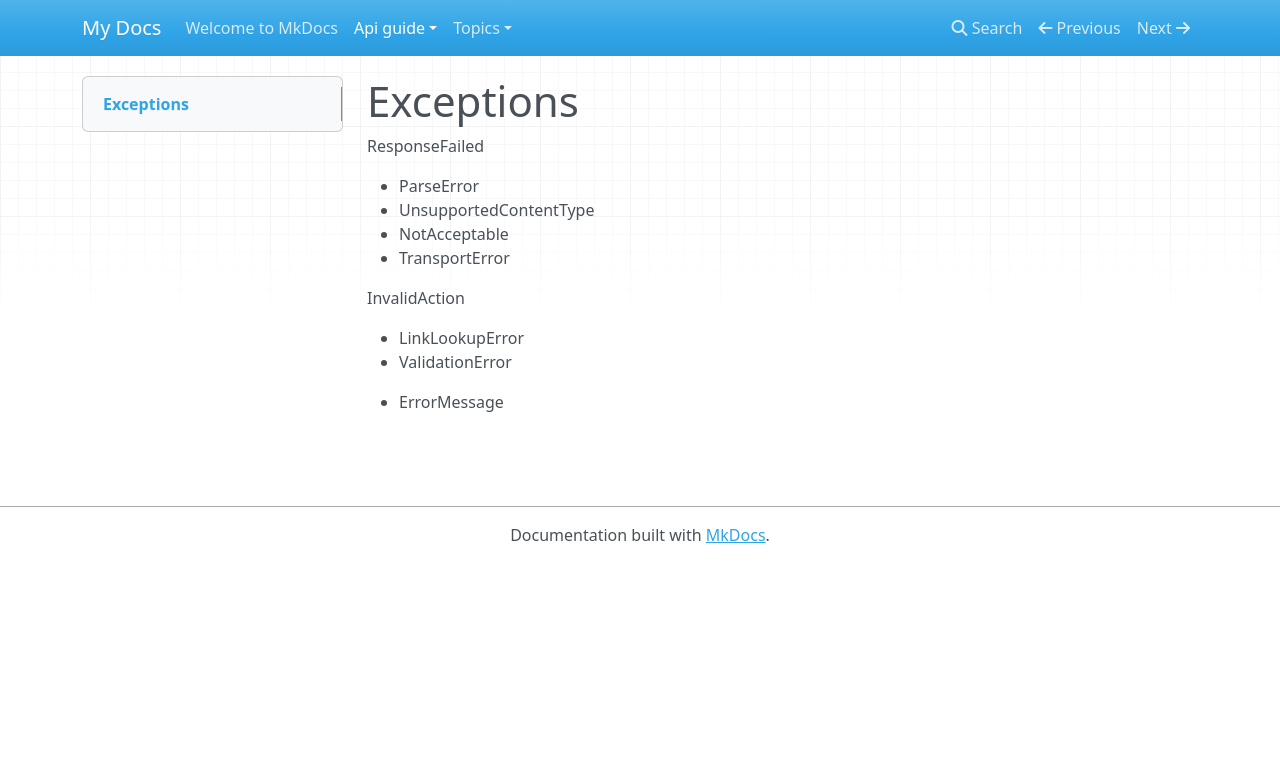
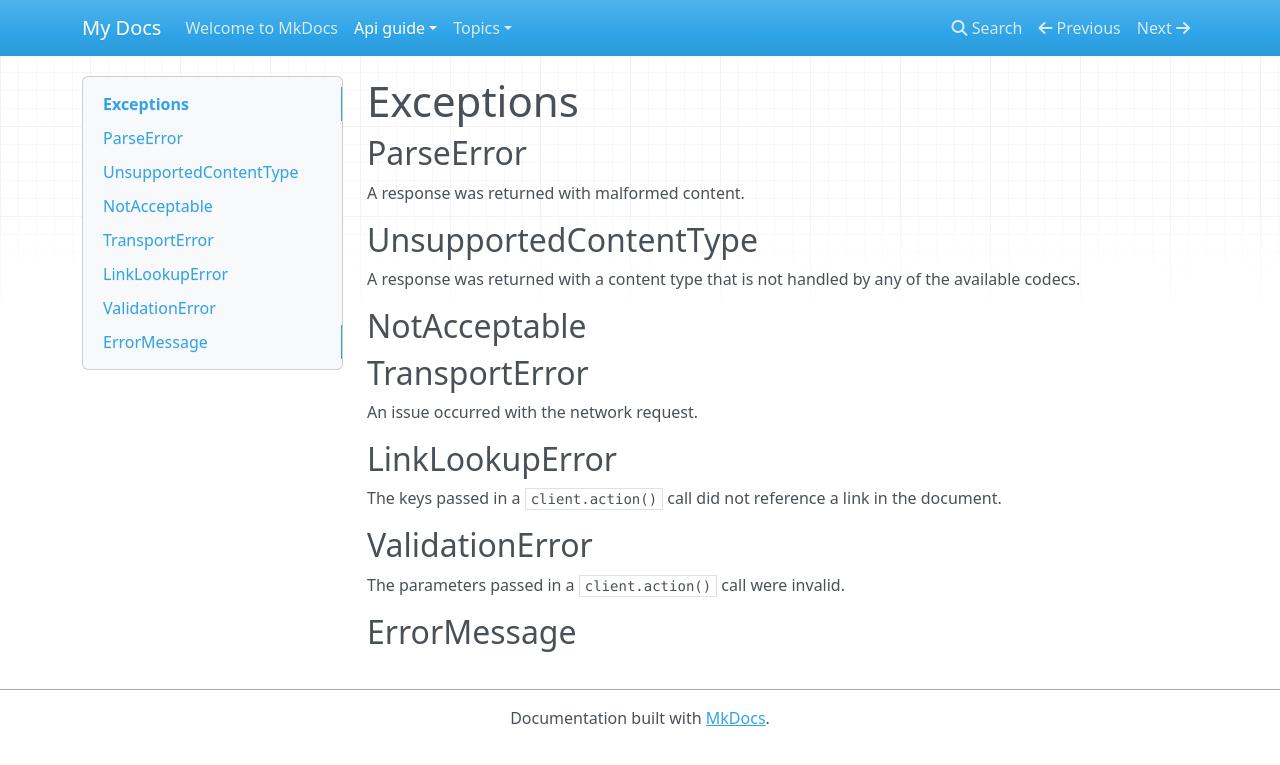
Before and after one commit to core-api/python-client, an MkDocs documentation site: the page built from docs/api-guide/exceptions.md, in a window 1280 px wide. Shown: the top 765 px of the page. Built offline with MkDocs 1.6.1, drawn with Linux system fonts in a browser that asks for light colours; nearby versions of some CDN libraries.

Commit message:
Start documenting exceptions

```diff
--- a/docs/api-guide/exceptions.md
+++ b/docs/api-guide/exceptions.md
@@ -1,16 +1,27 @@
 # Exceptions
 
-ResponseFailed
+## ParseError
 
-* ParseError
-* UnsupportedContentType
-* NotAcceptable
-* TransportError
+A response was returned with malformed content.
 
-InvalidAction
+## UnsupportedContentType
 
-* LinkLookupError
-* ValidationError
+A response was returned with a content type that is not handled by any of the available codecs.
+
+## NotAcceptable
 
 
-* ErrorMessage
+
+## TransportError
+
+An issue occurred with the network request.
+
+## LinkLookupError
+
+The keys passed in a `client.action()` call did not reference a link in the document.
+
+## ValidationError
+
+The parameters passed in a `client.action()` call were invalid.
+
+## ErrorMessage
```
